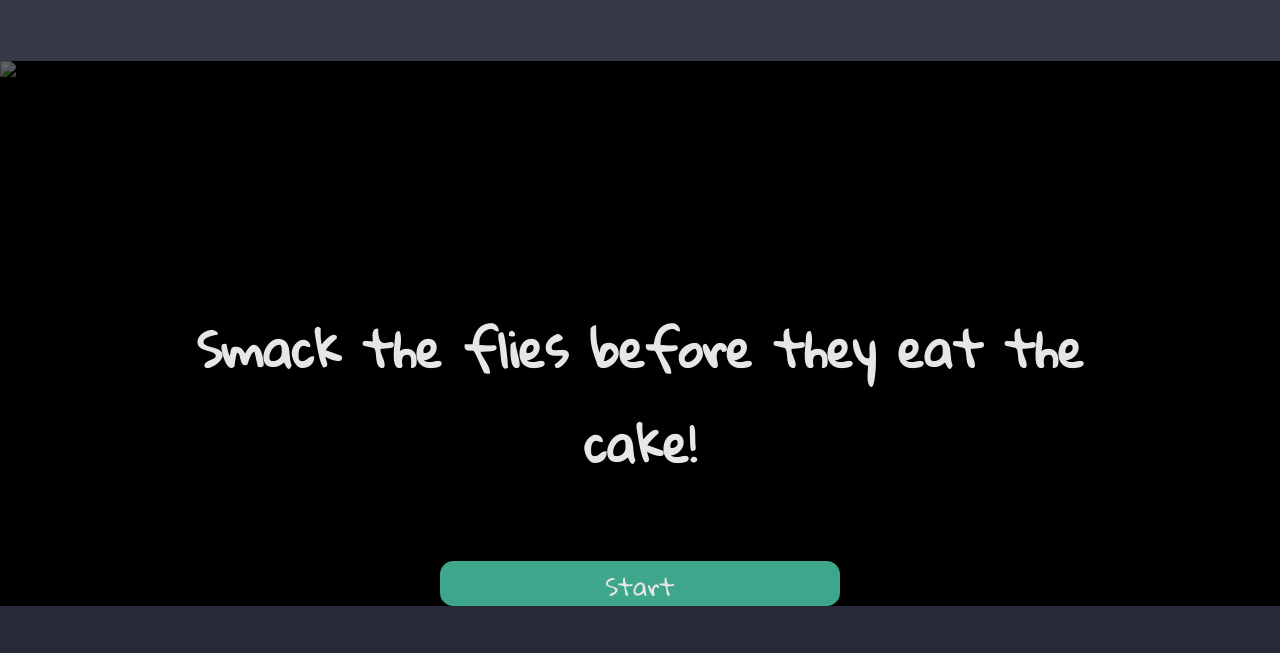
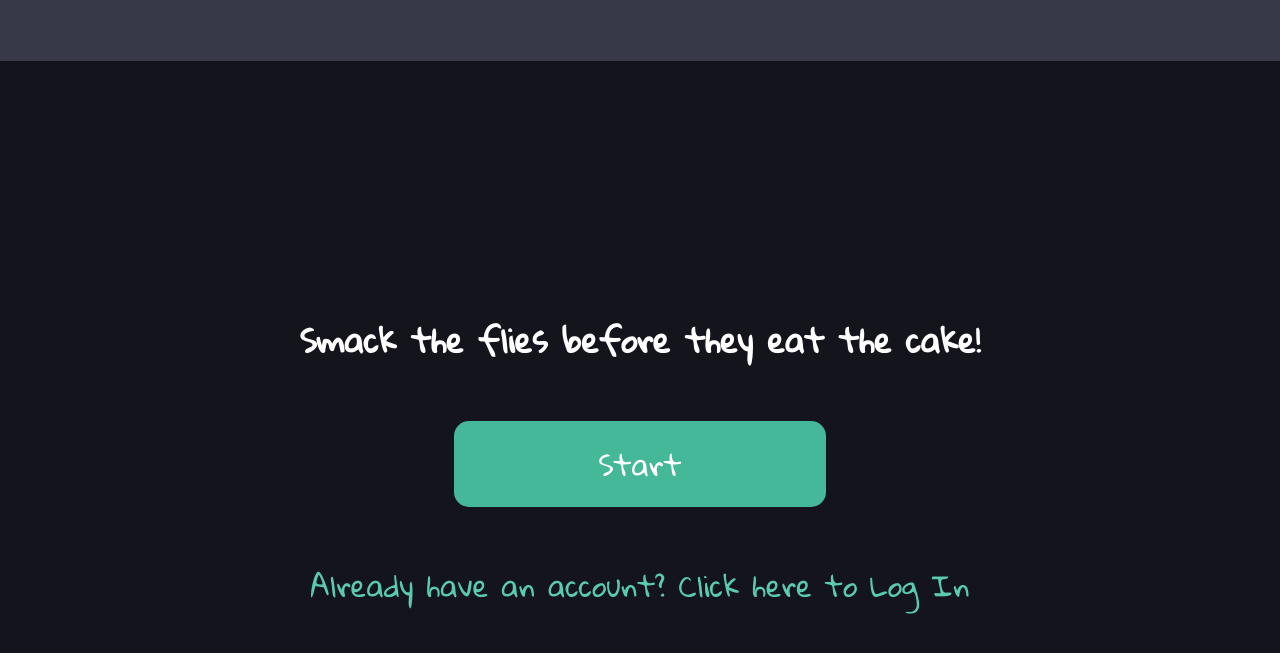
Before and after one commit to karolinavalentova2/kill-fly, a plain HTML site: page start-screen.html in a window 1280 px wide. Shown: the part 101-754 px from the top of the page. Drawn offline with Linux system fonts and the light colour scheme.

Commit message:
merged the styles of other overlays with the startscreen overlay

```diff
--- a/start-screen.css
+++ b/start-screen.css
@@ -89,12 +89,22 @@
 body {
   background-color: #272939;
 }
+/*
 .start_wrapper {
-  display: grid;
+  display: flex;
+  flex-direction: column;
 }
 .start_wrapper > * {
   grid-area: 1 / 1;
+} */
+
+.startWrapper {
+  width: 780px;
+  margin: 0 auto;
+  display: block;
+  margin: 0 auto;
 }
+
 .startImg {
   background-color: black;
 }
@@ -103,7 +113,7 @@ body {
   max-height: 100%;
   opacity: 0.4;
 }
-
+/*
 .headerText h1 {
   font-family: "Gloria Hallelujah", sans-serif;
   font-size: 3em;
@@ -117,21 +127,7 @@ body {
   display: block;
   margin: 0 auto;
 }
-
-.startBtn {
-  font-family: "Gloria Hallelujah", sans-serif;
-  font-size: 1.5em;
-  text-align: center;
-  color: white;
-  background-color: #45b899;
-  border: none;
-  width: 400px;
-  height: 45px;
-  border-radius: 10pt;
-  margin: auto;
-  margin-top: 500px;
-  opacity: 0.9;
-}
+ */
 /* user page */
 .userheader {
   text-align: center;
--- a/start-screen.html
+++ b/start-screen.html
@@ -5,16 +5,13 @@
     <meta name="viewport" content="width=device-width, initial-scale=1.0" />
     <meta http-equiv="X-UA-Compatible" content="ie=edge" />
     <link href="start-screen.css" rel="stylesheet" />
+    <link href="soup.css" rel="stylesheet" />
+    <link href="overlay.css" rel="stylesheet" />
     <title>Fly Smacker</title>
   </head>
   <body>
     <div class="navbar">
-      <img
-        src="http://petragergely.dk/kea/imgs/flylogo.png"
-        alt="logo"
-        height="80"
-        id="logo"
-      />
+      <img src="http://petragergely.dk/kea/imgs/flylogo.png" alt="logo" height="80" id="logo" />
       <div id="slogan">
         <p>More than 300 games for 9-year olds</p>
       </div>
@@ -27,13 +24,15 @@
       <div id="mobileMenu"></div>
     </div>
 
-    <div class="start_wrapper">
-      <div class="startImg"><img src="img/background.png" /></div>
-      <div class="headerText">
-        <h1>Smack the flies before they eat the cake!</h1>
+    <div class="overlayWrapper">
+      <!--<div class="startImg"><img src="img/background.png" /></div> -->
+      <div class="startWrapper">
+        <!-- <div class="headerText"> -->
+        <h1 class="centered">Smack the flies before they eat the cake!</h1>
+        <!-- </div> -->
+        <button class="startBtn">Start</button>
+        <a href="#">Already have an account? Click here to Log In</a>
       </div>
-      <button class="startBtn">Start</button>
-      <a>Already have an account? Click here to Log In</a>
     </div>
     <script src="start-screen.js"></script>
   </body>
```
